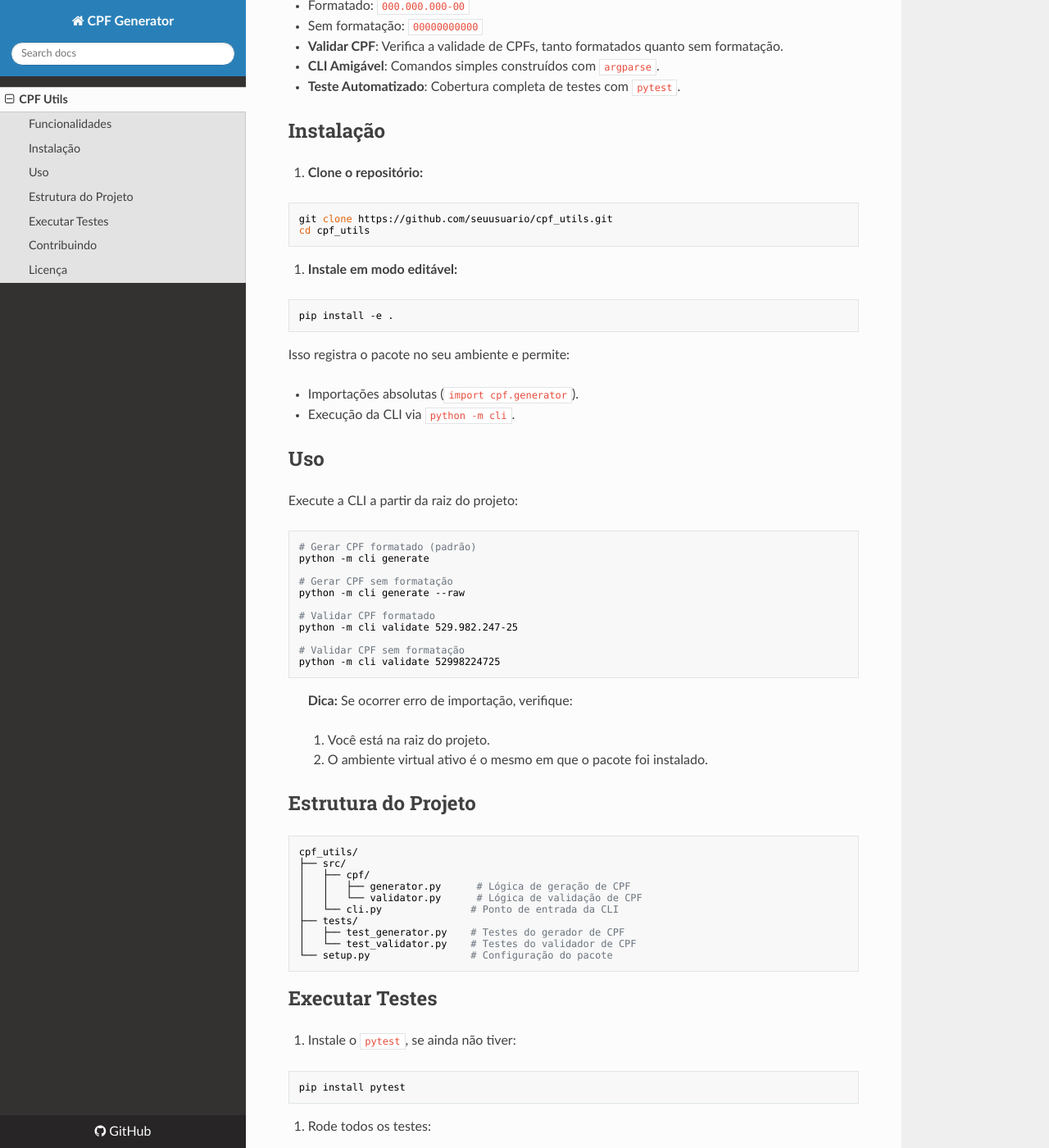
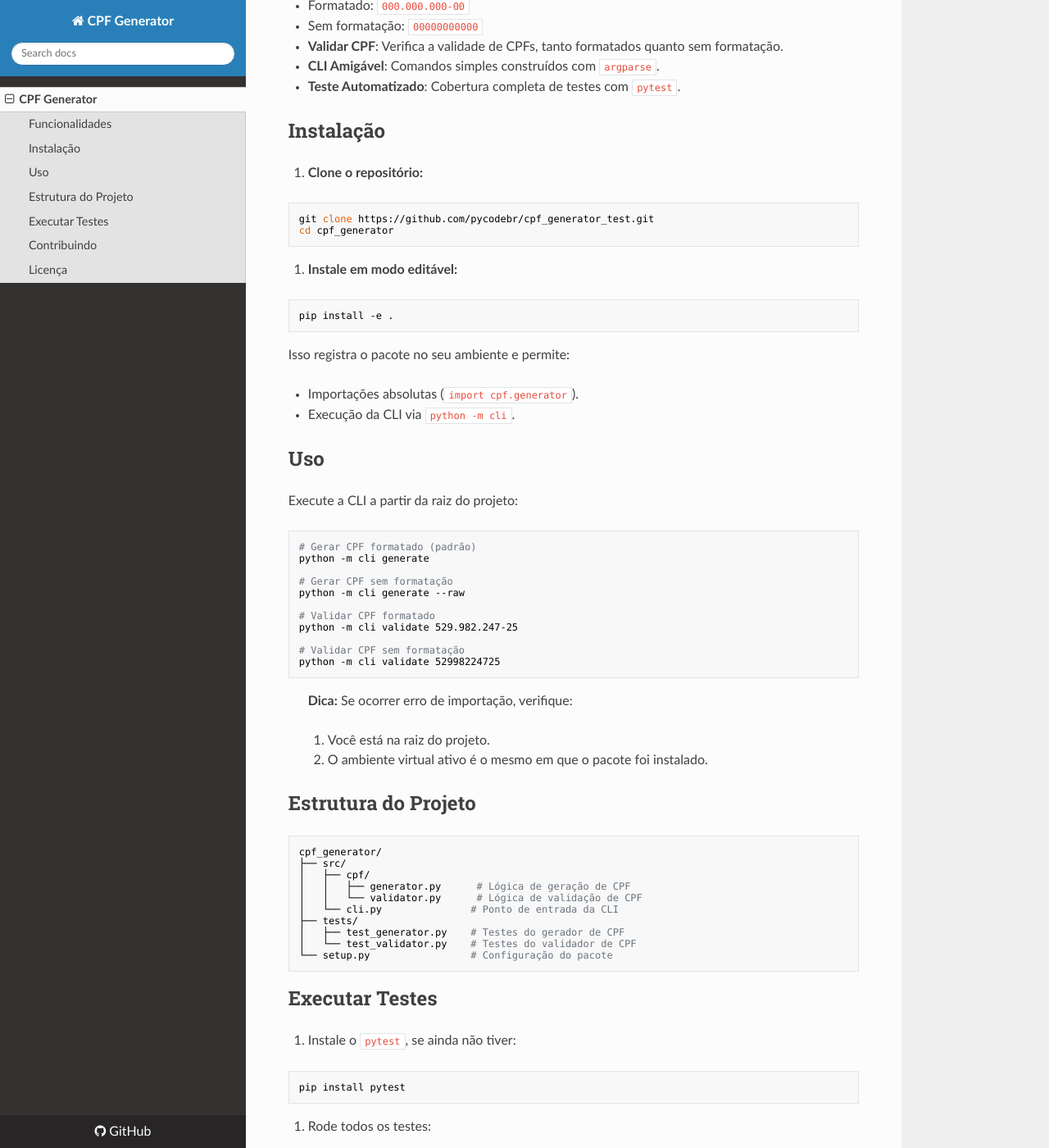
Before and after one commit to pycodebr/cpf_generator_test, an MkDocs documentation site: the page built from docs/index.md, in a window 1280 px wide and 1400 px high, scrolled down 317 px. Shown: the whole window at 82% size. Built offline with MkDocs 1.6.1, drawn with Linux system fonts in a browser that asks for light colours; nearby versions of some CDN libraries; some of the changed text lies outside the part shown.

Commit message:
alter docs

````diff
--- a/docs/index.md
+++ b/docs/index.md
@@ -1,4 +1,4 @@
-# CPF Utils
+# CPF Generator
 
 Pacote Python leve para **geração** e **validação** de números de CPF brasileiros por meio de uma interface de linha de comando (CLI).
 
@@ -17,8 +17,8 @@ Pacote Python leve para **geração** e **validação** de números de CPF brasi
 1. **Clone o repositório:**
 
 ```bash
-git clone https://github.com/seuusuario/cpf_utils.git
-cd cpf_utils
+git clone https://github.com/pycodebr/cpf_generator_test.git
+cd cpf_generator
 ```
 
 2. **Instale em modo editável:**
@@ -58,7 +58,7 @@ python -m cli validate 52998224725
 ## Estrutura do Projeto
 
 ```
-cpf_utils/
+cpf_generator/
 ├── src/
 │   ├── cpf/
 │   │   ├── generator.py      # Lógica de geração de CPF
````
